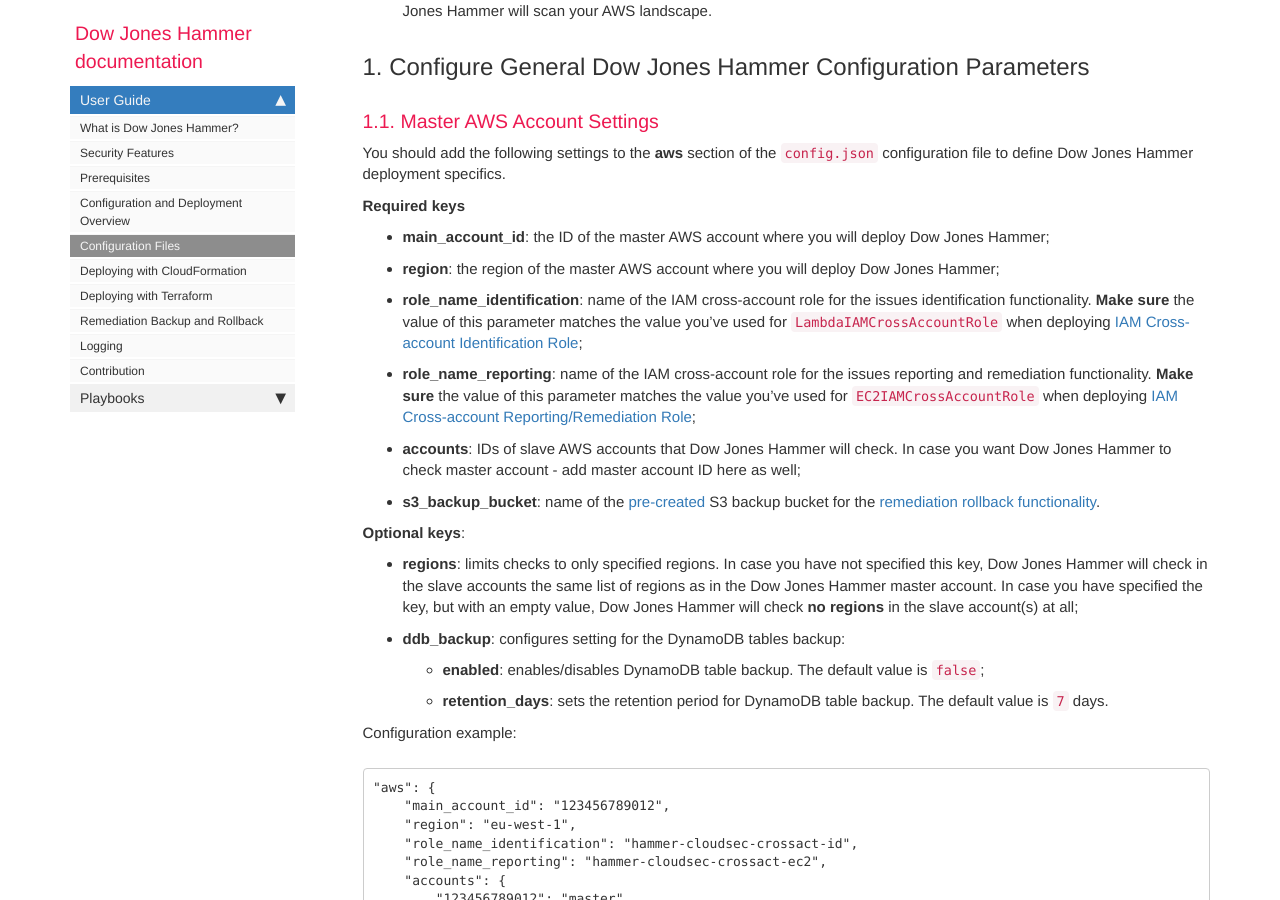
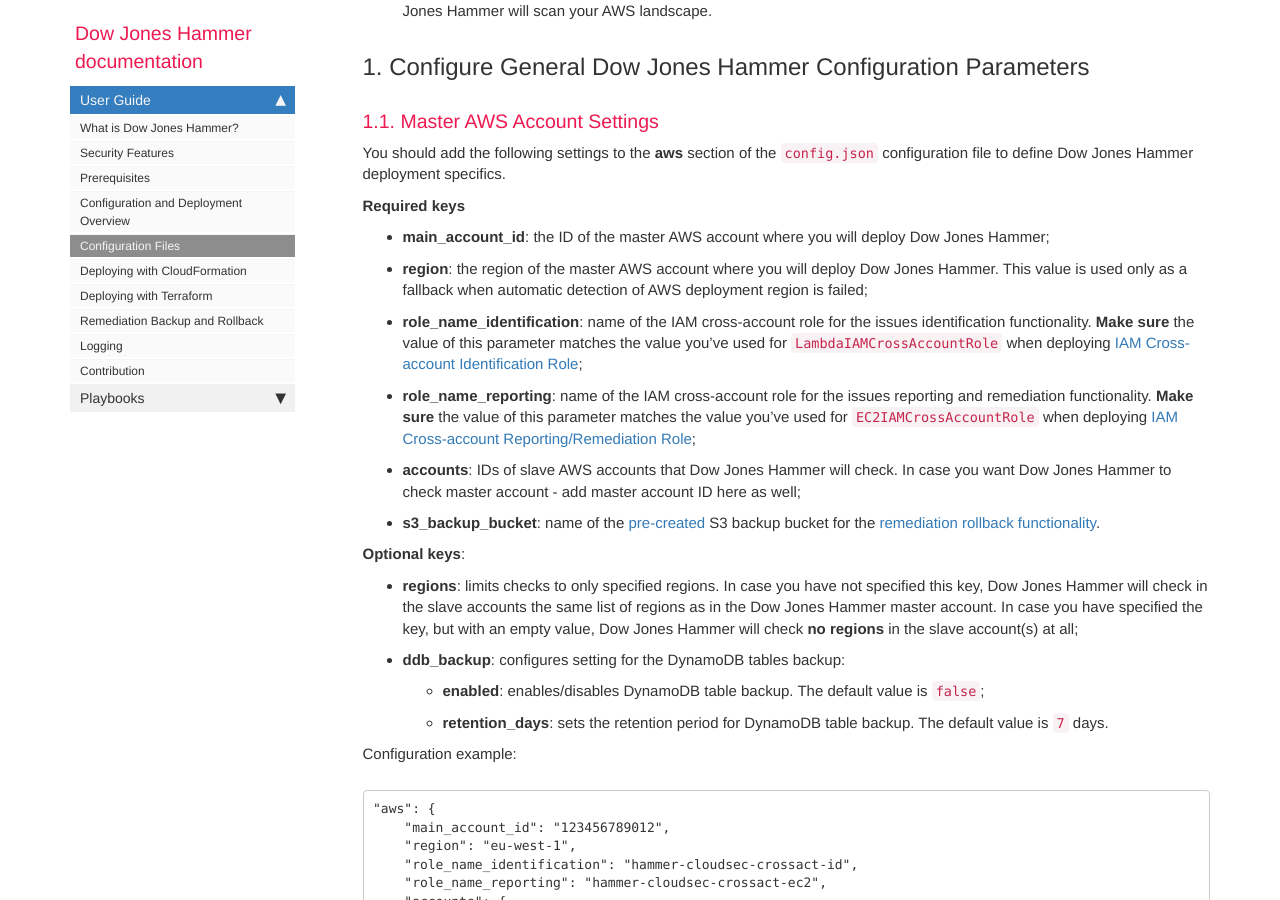
Before and after one commit to dowjones/hammer, a Jekyll site: the page built from docs/pages/editconfig.md, in a window 1280 px wide and 900 px high, scrolled down 721 px. Built offline with Jekyll 4.4.1, drawn with Linux system fonts in a browser that asks for light colours; nearby versions of some CDN libraries; comment, search, counter and statistics services are not loaded.

Commit message:
docs update for deployment region autodetection

```diff
--- a/docs/pages/editconfig.md
+++ b/docs/pages/editconfig.md
@@ -20,7 +20,7 @@
 
 **Required keys**
 * **main_account_id**: the ID of the master AWS account where you will deploy Dow Jones Hammer;
-* **region**: the region of the master AWS account where you will deploy Dow Jones Hammer;
+* **region**: the region of the master AWS account where you will deploy Dow Jones Hammer. This value is used only as a fallback when automatic detection of AWS deployment region is failed;
 * **role_name_identification**: name of the IAM cross-account role for the issues identification functionality. **Make sure** the value of this parameter matches the value you've used for `LambdaIAMCrossAccountRole` when deploying [IAM Cross-account Identification Role](deployment_cloudformation.html#411-iam-cross-account-identification-role);
 * **role_name_reporting**: name of the IAM cross-account role for the issues reporting and remediation functionality. **Make sure** the value of this parameter matches the value you've used for `EC2IAMCrossAccountRole` when deploying [IAM Cross-account Reporting/Remediation Role](deployment_cloudformation.html#412-iam-cross-account-reportingremediation-role);
 * **accounts**: IDs of slave AWS accounts that Dow Jones Hammer will check. In case you want Dow Jones Hammer to check master account - add master account ID here as well;
```
Also changed, not shown: docs/pages/deployment_terraform.md (+1 -1 lines).
